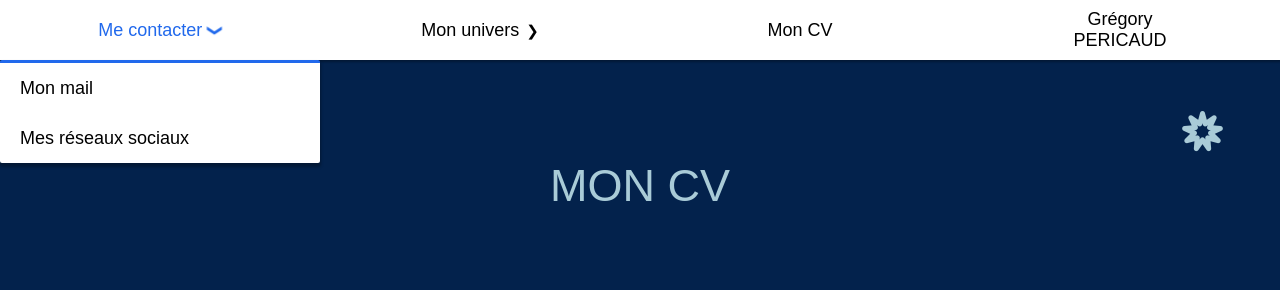
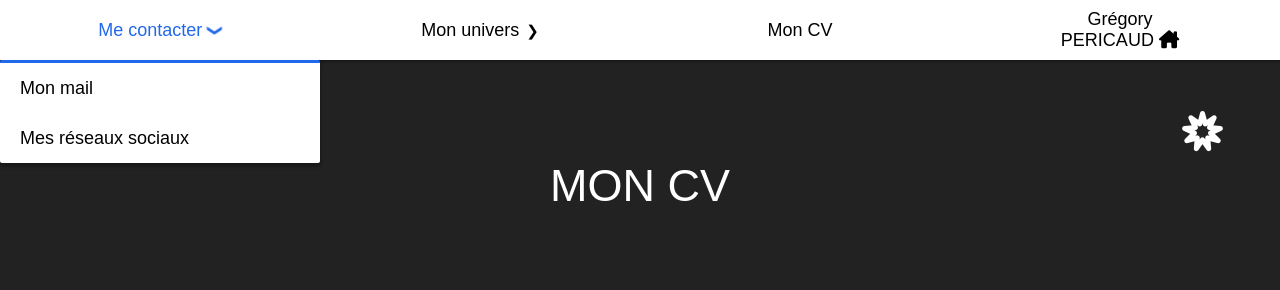
Before and after one commit to GregoryPrd/GregoryPrd.github.io, a plain HTML site: page CV.html in a window 1280 px wide. Both pictures are taken after a click on the element 1205 px from the left and 135 px from the top of the page. Shown: the top 290 px of the page. Drawn offline with Linux system fonts and the light colour scheme.

Commit message:
Add files via upload

```diff
--- a/CV.html
+++ b/CV.html
@@ -27,7 +27,7 @@
               </ul>
             </li>
             <li><a href="CV.html">Mon CV</a></li>
-            <li><a href="index.html">Grégory PERICAUD</a></li>
+            <li><a href="index.html">Grégory PERICAUD <i class="fa-solid fa-house-chimney"></i></a></li>
           </ul>
       </nav>
 
@@ -41,7 +41,7 @@
     </div>
         <header class="header">
         <div class="header_content">
-            <p class="header_0">Mon CV</p>
+            <p class="header_0">Mon CV </p>
         </div>
     </header>
     <div>
--- a/app2.js
+++ b/app2.js
@@ -1,14 +1,14 @@
 function themedark() {
     document.getElementById('light').style.display = 'block';
      document.getElementById('dark').style.display = 'none';
-     document.body.style.color = "#A9CBD7";
-     document.body.style.backgroundColor = "#03224C";
+     document.body.style.color = "#ffffff";
+     document.body.style.backgroundColor = "#222222";
 }
 
 
 function themeclair(){
     document.getElementById('dark').style.display = 'block';
     document.getElementById('light').style.display = 'none';
-    document.body.style.color = "#03224C";
-    document.body.style.backgroundColor = "#A9CBD7";
+    document.body.style.color = "#222222";
+    document.body.style.backgroundColor = "#ffffff";
 }
--- a/cv.css
+++ b/cv.css
@@ -7,7 +7,7 @@
 }
 
 body{
-    background-color: #A9CBD7;
+    background-color: #ffffff;
 }
 
 a{ text-decoration: none; }
@@ -135,8 +135,8 @@ li a {
 
 
 #dark{
+  position: absolute;
   cursor: pointer;
-  position: fixed;
   height: 50px;
   width: 50px;
   font-size: 2.5rem;
@@ -145,10 +145,11 @@ li a {
   margin-top: 50px;
 }
 
+
 #light{
   cursor: pointer;
   display: none;
-  position: fixed;
+  position: absolute;
   height: 50px;
   width: 50px;
   font-size: 2.5rem;
@@ -176,13 +177,17 @@ li a {
 
 
 .cv{
+
 	text-align: center;
+    padding-bottom: 200px;
 }
 
 
 .cv > img{
+  border: solid 2px;
+  border-color: #000000;
  	width: 585px;
- 	padding-bottom: 200px;
+
 }
 
 
--- a/style.css
+++ b/style.css
@@ -6,7 +6,7 @@
 }
 
 body{
-    background-color: #A9CBD7;
+    background-color: #ffffff;
 }
 
 a{ text-decoration: none; }
--- a/style2.css
+++ b/style2.css
@@ -6,7 +6,7 @@
 }
 
 body{
-    background-color: #A9CBD7;
+    background-color: #ffffff;
 }
 
 a{ text-decoration: none; }
```
Also changed, not shown: app.js (+4 -4 lines), index.html (+1 -1 lines), index2.html (+1 -1 lines), index3.html (+1 -1 lines), img/cv.png.
